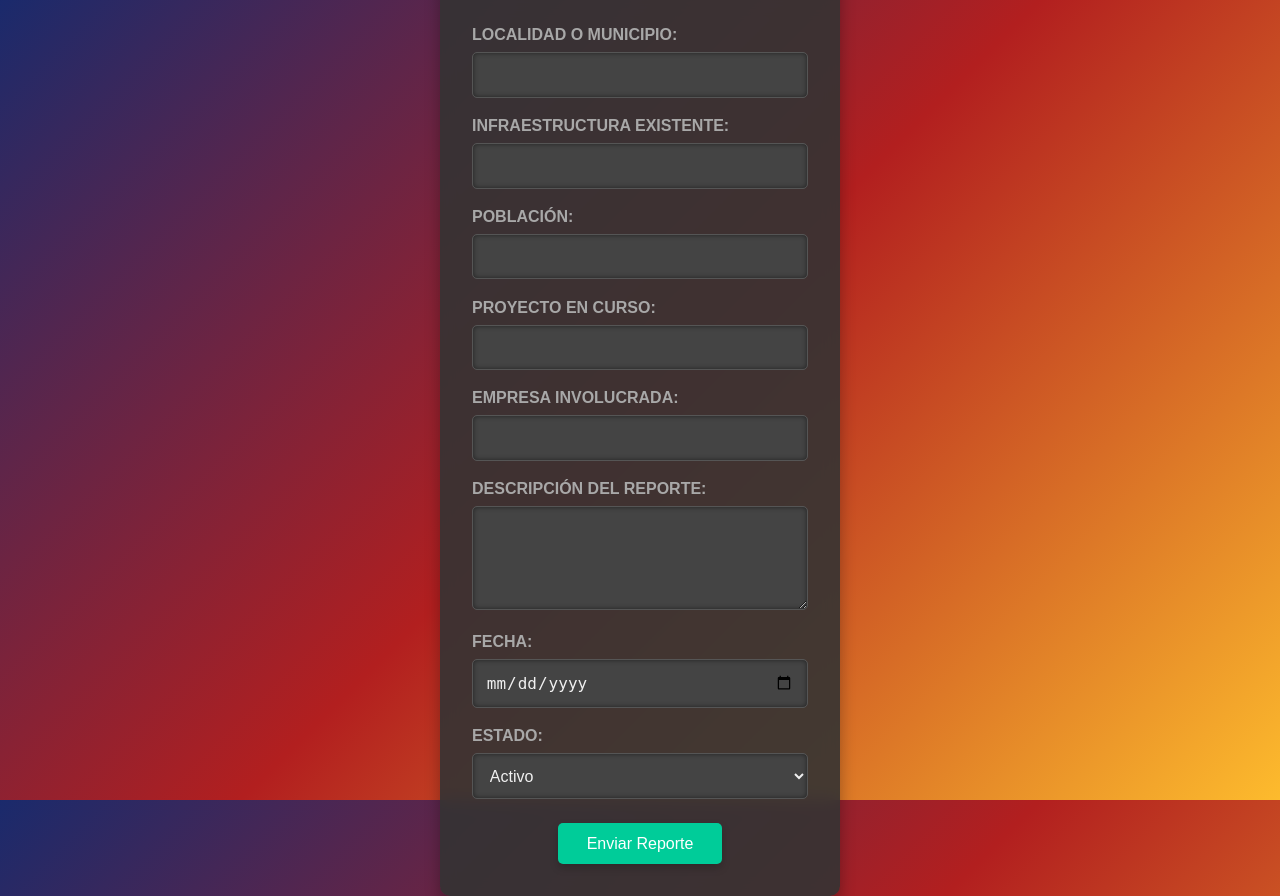
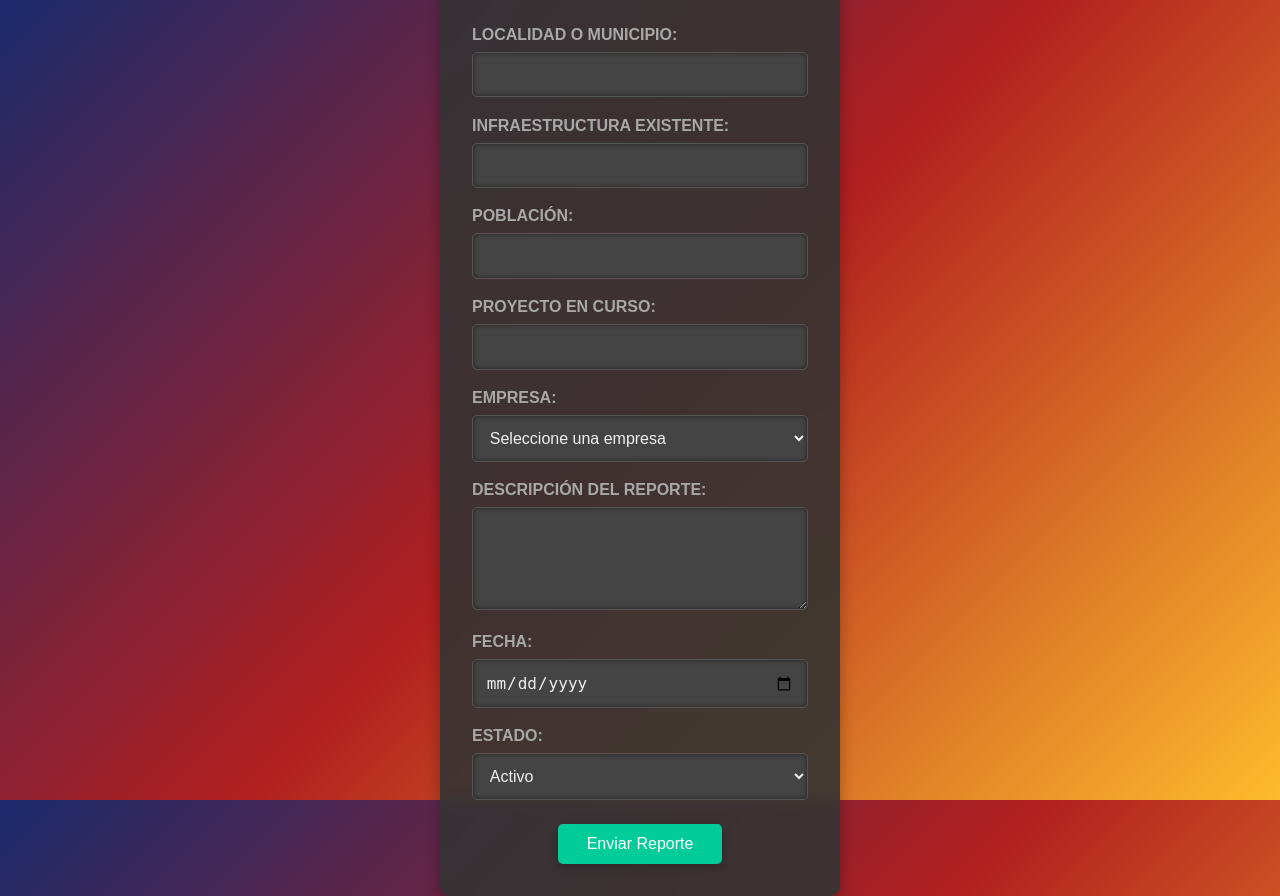
Before and after one commit to jotha04/SolRenova1, a PHP site: page /SolRenova1/encuesta.php in a window 1280 px wide. Run offline with PHP 8.4, Linux system fonts and the light colour scheme.

Commit message:
Se cambio la empresa por una lista

```diff
--- a/encuesta.php
+++ b/encuesta.php
@@ -22,8 +22,14 @@
             <label for="proyecto">Proyecto en Curso:</label>
             <input type="text" id="proyecto" name="proyecto" required>
 
-            <label for="empresa">Empresa Involucrada:</label>
-            <input type="text" id="empresa" name="empresa" required>
+            <label for="empresa">Empresa:</label>
+            <select id="empresa" name="empresa" required>
+                <option value="" disabled selected>Seleccione una empresa</option>
+                <option value="1">Grupo Enel</option>
+                <option value="2">CFE (Comisión Federal de Electricidad)</option>
+                <option value="3">ISA (Interconexión Eléctrica S.A.)</option>
+                <option value="4">AES Andes</option>
+            </select>
 
             <label for="descripcion">Descripción del Reporte:</label>
             <textarea id="descripcion" name="descripcion" rows="4" required></textarea>
```
